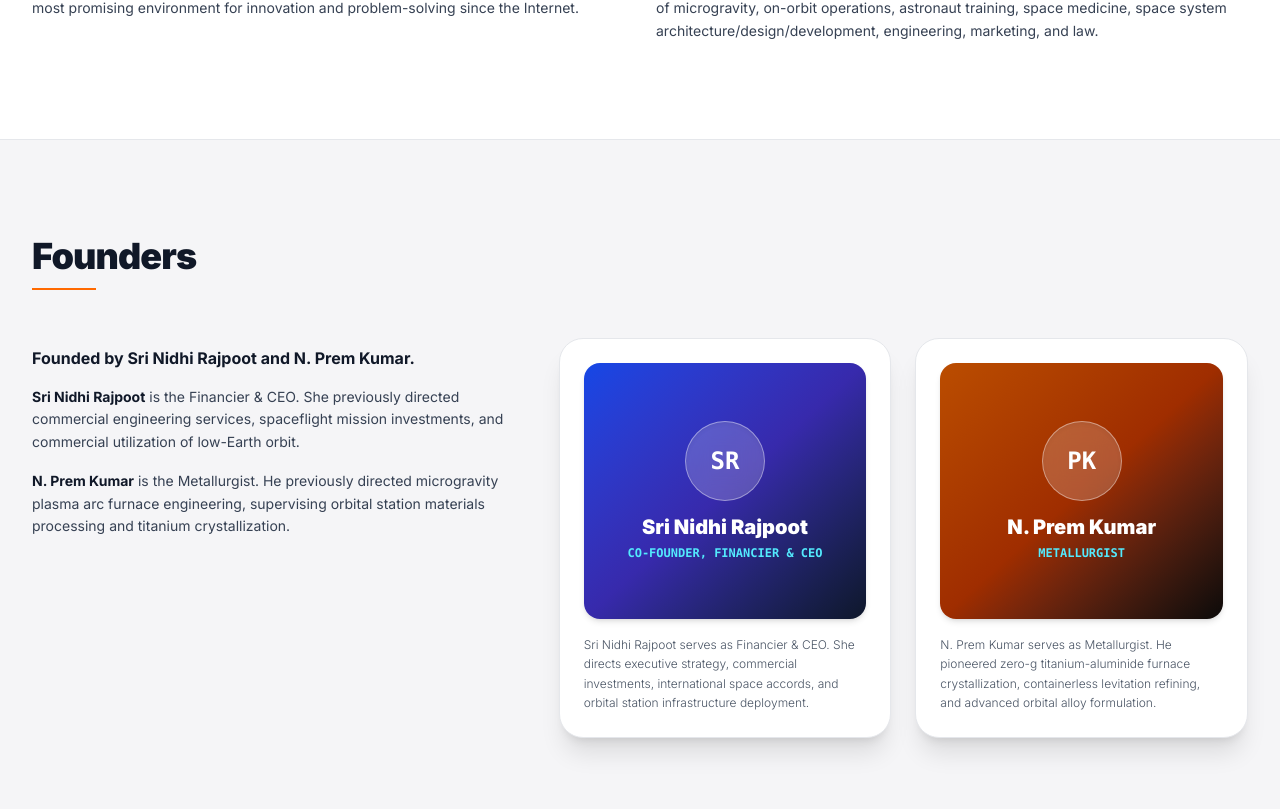
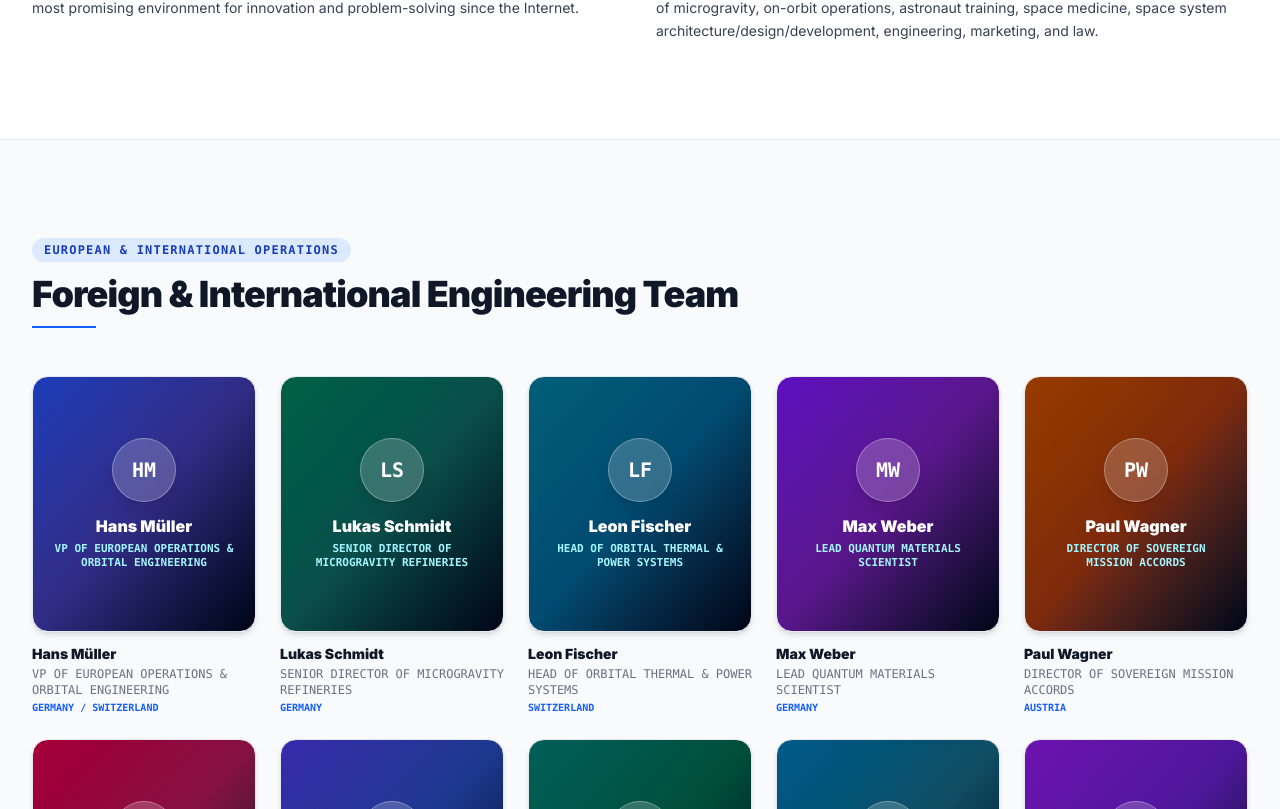
Before and after one commit to Bankasivayadav12/planet_lab_metal, a Next.js app: page /about in a window 1280 px wide. Shown: the part 671-1480 px from the top of the page. Built offline with nearby package versions, Linux system fonts and the light colour scheme; no server answers.

Commit message:
commit
commit

```diff
--- a/src/app/about/AboutClient.tsx
+++ b/src/app/about/AboutClient.tsx
@@ -6,22 +6,22 @@ import { useContent } from "@/context/ContentContext";
 export default function AboutClient() {
   const { openInquiryModal } = useContent();
 
-  const founders = [
-    {
-      name: "Sri Nidhi Rajpoot",
-      role: "Co-Founder, Financier & CEO",
-      bio: "Sri Nidhi Rajpoot serves as Financier & CEO. She directs executive strategy, commercial investments, international space accords, and orbital station infrastructure deployment.",
-      avatar: "SR",
-      gradient: "from-blue-700 via-indigo-800 to-slate-900",
-    },
-    {
-      name: "N. Prem Kumar",
-      role: "Metallurgist",
-      bio: "N. Prem Kumar serves as Metallurgist. He pioneered zero-g titanium-aluminide furnace crystallization, containerless levitation refining, and advanced orbital alloy formulation.",
-      avatar: "PK",
-      gradient: "from-amber-700 via-orange-800 to-stone-950",
-    },
-  ];
+  // const founders = [
+  //   {
+  //     name: "Sri Nidhi Rajpoot",
+  //     role: "Co-Founder, Financier & CEO",
+  //     bio: "Sri Nidhi Rajpoot serves as Financier & CEO. She directs executive strategy, commercial investments, international space accords, and orbital station infrastructure deployment.",
+  //     avatar: "SR",
+  //     gradient: "from-blue-700 via-indigo-800 to-slate-900",
+  //   },
+  //   {
+  //     name: "N. Prem Kumar",
+  //     role: "Metallurgist",
+  //     bio: "N. Prem Kumar serves as Metallurgist. He pioneered zero-g titanium-aluminide furnace crystallization, containerless levitation refining, and advanced orbital alloy formulation.",
+  //     avatar: "PK",
+  //     gradient: "from-amber-700 via-orange-800 to-stone-950",
+  //   },
+  // ];
 
   const leadershipTeam = [
     {
@@ -42,19 +42,20 @@ export default function AboutClient() {
       avatar: "DJ",
       gradient: "from-purple-700 via-indigo-900 to-slate-950",
     },
-    {
-      name: "Verma Raju",
-      role: "Coordinator",
-      avatar: "VR",
-      gradient: "from-emerald-600 via-teal-700 to-slate-900",
-    },
 
-    {
-      name: "Sunil Mishra",
-      role: "Public relation officer(PRO)",
-      avatar: "SM",
-      gradient: "from-violet-600 via-purple-800 to-slate-950",
-    },
+    // {
+    //   name: "Verma Raju",
+    //   role: "Coordinator",
+    //   avatar: "VR",
+    //   gradient: "from-emerald-600 via-teal-700 to-slate-900",
+    // },
+
+    // {
+    //   name: "Sunil Mishra",
+    //   role: "Public relation officer(PRO)",
+    //   avatar: "SM",
+    //   gradient: "from-violet-600 via-purple-800 to-slate-950",
+    // },
   ];
 
   const foreignTeam = [
@@ -187,66 +188,7 @@ export default function AboutClient() {
         </div>
       </section>
 
-      {/* SECTION 3: FOUNDERS (WHITE LIGHT) */}
-      <section className="py-24 px-6 sm:px-8 bg-[#f5f5f7] text-gray-900 border-b border-gray-200">
-        <div className="max-w-7xl mx-auto space-y-12">
-          <div className="space-y-3">
-            <h2 className="text-3xl sm:text-4xl font-black text-gray-900 tracking-tight">
-              Founders
-            </h2>
-            <div className="w-16 h-0.5 bg-orange-500" />
-          </div>
 
-          <div className="grid grid-cols-1 lg:grid-cols-12 gap-12 items-start">
-            <div className="lg:col-span-5 space-y-4 text-xs sm:text-sm text-gray-700 leading-relaxed pt-2">
-              <p className="font-bold text-gray-900 text-base">
-                Founded by Sri Nidhi Rajpoot and N. Prem Kumar.
-              </p>
-              <p>
-                <strong className="text-gray-900">Sri Nidhi Rajpoot</strong> is
-                the Financier &amp; CEO. She previously directed commercial
-                engineering services, spaceflight mission investments, and
-                commercial utilization of low-Earth orbit.
-              </p>
-              <p>
-                <strong className="text-gray-900">N. Prem Kumar</strong> is the
-                Metallurgist. He previously directed microgravity plasma
-                arc furnace engineering, supervising orbital station materials
-                processing and titanium crystallization.
-              </p>
-            </div>
-
-            <div className="lg:col-span-7 grid grid-cols-1 sm:grid-cols-2 gap-6">
-              {founders.map((founder, idx) => (
-                <div
-                  key={idx}
-                  className="rounded-3xl bg-white border border-gray-200 p-6 space-y-4 shadow-xl hover:shadow-2xl transition-all duration-300 group"
-                >
-                  <div
-                    className={`h-64 w-full rounded-2xl bg-gradient-to-br ${founder.gradient} text-white flex flex-col items-center justify-center p-6 text-center space-y-3 shadow-md group-hover:scale-[1.02] transition-transform`}
-                  >
-                    <div className="w-20 h-20 rounded-full bg-white/20 backdrop-blur-md border border-white/40 flex items-center justify-center text-2xl font-black font-mono shadow-inner">
-                      {founder.avatar}
-                    </div>
-                    <div>
-                      <h3 className="text-xl font-black text-white">
-                        {founder.name}
-                      </h3>
-                      <p className="text-xs font-mono text-cyan-300 uppercase font-semibold pt-1">
-                        {founder.role}
-                      </p>
-                    </div>
-                  </div>
-
-                  <p className="text-xs text-gray-600 leading-relaxed font-light">
-                    {founder.bio}
-                  </p>
-                </div>
-              ))}
-            </div>
-          </div>
-        </div>
-      </section>
 
       {/* SECTION 4: FOREIGN / INTERNATIONAL OPERATIONS TEAM GRID */}
       <section
@@ -307,6 +249,9 @@ export default function AboutClient() {
           </div>
         </div>
       </section>
+
+      {/* SECTION 3: FOUNDERS (WHITE LIGHT) */}
+
 
       {/* SECTION 5: LEADERSHIP TEAM GRID */}
       <section
```
